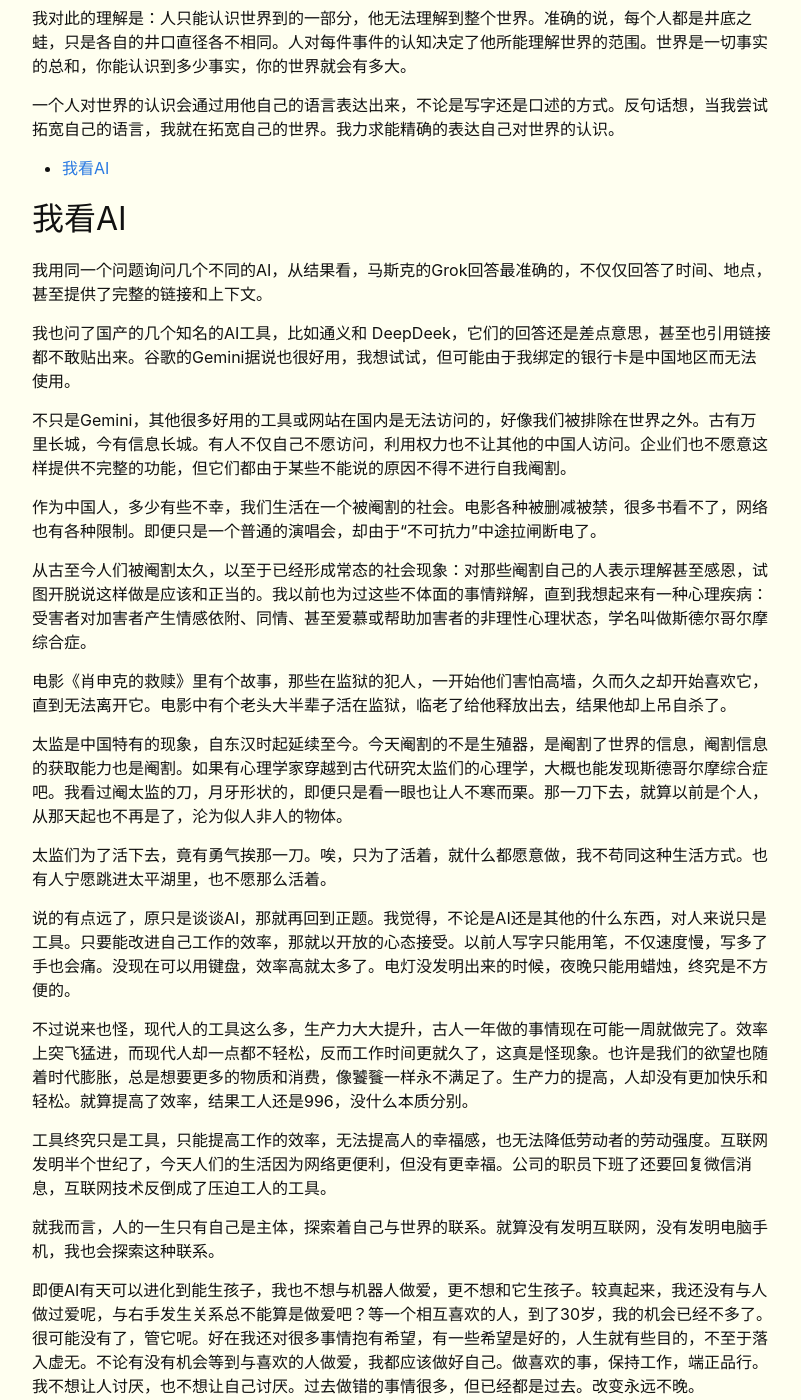
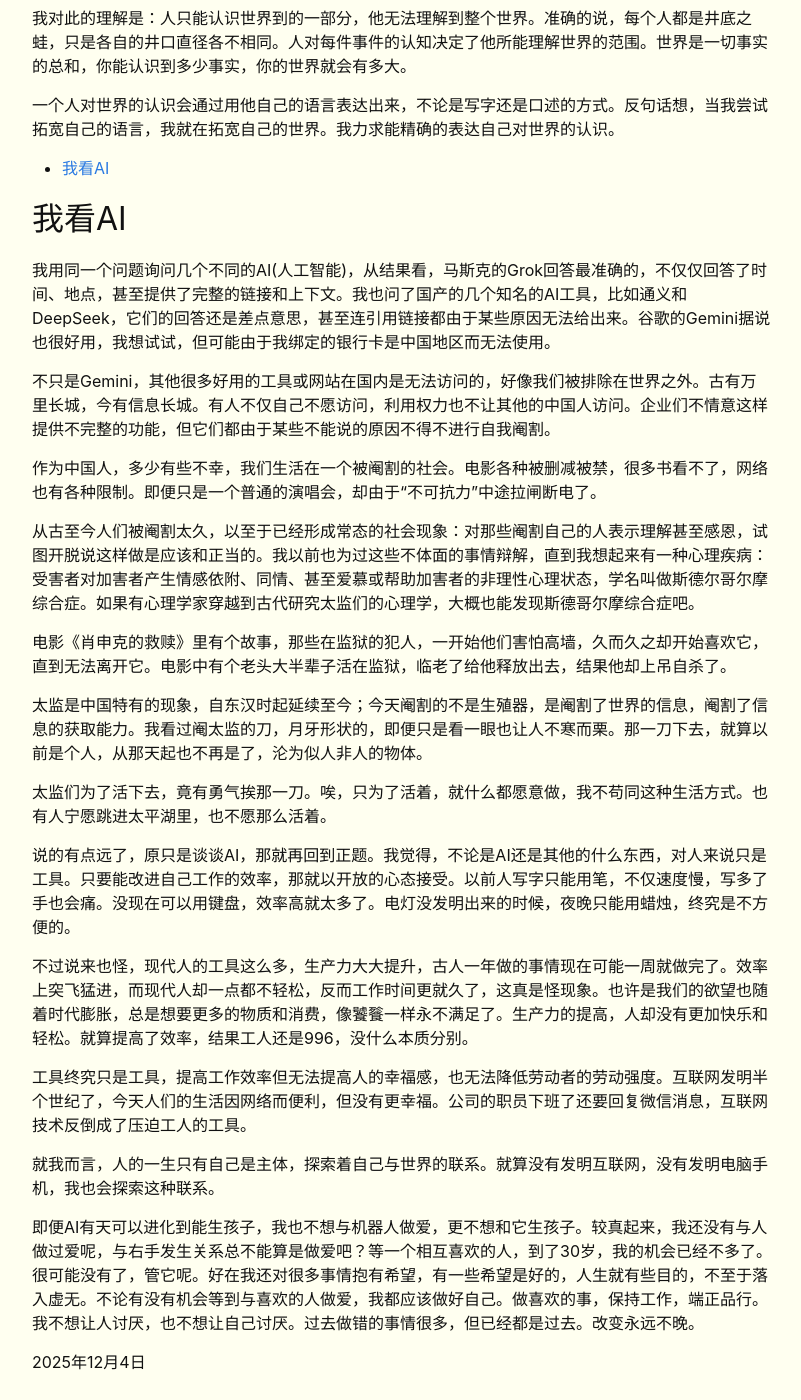
Before and after one commit to crb912/crb912.github.io, a Jekyll site: the page built from _posts/2025-06-15-language-means-world.md, in a window 1280 px wide and 1400 px high, scrolled down 275 px. Shown: the whole window, without its empty margins (238-1039 px from the left). Built offline with Jekyll 4.4.1, drawn with Linux system fonts in a browser that asks for light colours.

Commit message:
language are world

```diff
--- a/_posts/2025-06-15-language-means-world.md
+++ b/_posts/2025-06-15-language-means-world.md
@@ -17,19 +17,17 @@ category: Think
 
 ## 我看AI
 
-我用同一个问题询问几个不同的AI，从结果看，马斯克的Grok回答最准确的，不仅仅回答了时间、地点，甚至提供了完整的链接和上下文。
+我用同一个问题询问几个不同的AI(人工智能)，从结果看，马斯克的Grok回答最准确的，不仅仅回答了时间、地点，甚至提供了完整的链接和上下文。我也问了国产的几个知名的AI工具，比如通义和 DeepSeek，它们的回答还是差点意思，甚至连引用链接都由于某些原因无法给出来。谷歌的Gemini据说也很好用，我想试试，但可能由于我绑定的银行卡是中国地区而无法使用。
 
-我也问了国产的几个知名的AI工具，比如通义和 DeepDeek，它们的回答还是差点意思，甚至也引用链接都不敢贴出来。谷歌的Gemini据说也很好用，我想试试，但可能由于我绑定的银行卡是中国地区而无法使用。
-
-不只是Gemini，其他很多好用的工具或网站在国内是无法访问的，好像我们被排除在世界之外。古有万里长城，今有信息长城。有人不仅自己不愿访问，利用权力也不让其他的中国人访问。企业们也不愿意这样提供不完整的功能，但它们都由于某些不能说的原因不得不进行自我阉割。
+不只是Gemini，其他很多好用的工具或网站在国内是无法访问的，好像我们被排除在世界之外。古有万里长城，今有信息长城。有人不仅自己不愿访问，利用权力也不让其他的中国人访问。企业们不情意这样提供不完整的功能，但它们都由于某些不能说的原因不得不进行自我阉割。
 
 作为中国人，多少有些不幸，我们生活在一个被阉割的社会。电影各种被删减被禁，很多书看不了，网络也有各种限制。即便只是一个普通的演唱会，却由于“不可抗力”中途拉闸断电了。
 
-从古至今人们被阉割太久，以至于已经形成常态的社会现象：对那些阉割自己的人表示理解甚至感恩，试图开脱说这样做是应该和正当的。我以前也为过这些不体面的事情辩解，直到我想起来有一种心理疾病：受害者对加害者产生情感依附、同情、甚至爱慕或帮助加害者的非理性心理状态，学名叫做斯德尔哥尔摩综合症。
+从古至今人们被阉割太久，以至于已经形成常态的社会现象：对那些阉割自己的人表示理解甚至感恩，试图开脱说这样做是应该和正当的。我以前也为过这些不体面的事情辩解，直到我想起来有一种心理疾病：受害者对加害者产生情感依附、同情、甚至爱慕或帮助加害者的非理性心理状态，学名叫做斯德尔哥尔摩综合症。如果有心理学家穿越到古代研究太监们的心理学，大概也能发现斯德哥尔摩综合症吧。
 
 电影《肖申克的救赎》里有个故事，那些在监狱的犯人，一开始他们害怕高墙，久而久之却开始喜欢它，直到无法离开它。电影中有个老头大半辈子活在监狱，临老了给他释放出去，结果他却上吊自杀了。
 
-太监是中国特有的现象，自东汉时起延续至今。今天阉割的不是生殖器，是阉割了世界的信息，阉割信息的获取能力也是阉割。如果有心理学家穿越到古代研究太监们的心理学，大概也能发现斯德哥尔摩综合症吧。我看过阉太监的刀，月牙形状的，即便只是看一眼也让人不寒而栗。那一刀下去，就算以前是个人，从那天起也不再是了，沦为似人非人的物体。
+太监是中国特有的现象，自东汉时起延续至今；今天阉割的不是生殖器，是阉割了世界的信息，阉割了信息的获取能力。我看过阉太监的刀，月牙形状的，即便只是看一眼也让人不寒而栗。那一刀下去，就算以前是个人，从那天起也不再是了，沦为似人非人的物体。
 
 太监们为了活下去，竟有勇气挨那一刀。唉，只为了活着，就什么都愿意做，我不苟同这种生活方式。也有人宁愿跳进太平湖里，也不愿那么活着。
 
@@ -37,7 +35,7 @@ category: Think
 
 不过说来也怪，现代人的工具这么多，生产力大大提升，古人一年做的事情现在可能一周就做完了。效率上突飞猛进，而现代人却一点都不轻松，反而工作时间更就久了，这真是怪现象。也许是我们的欲望也随着时代膨胀，总是想要更多的物质和消费，像饕餮一样永不满足了。生产力的提高，人却没有更加快乐和轻松。就算提高了效率，结果工人还是996，没什么本质分别。
 
-工具终究只是工具，只能提高工作的效率，无法提高人的幸福感，也无法降低劳动者的劳动强度。互联网发明半个世纪了，今天人们的生活因为网络更便利，但没有更幸福。公司的职员下班了还要回复微信消息，互联网技术反倒成了压迫工人的工具。
+工具终究只是工具，提高工作效率但无法提高人的幸福感，也无法降低劳动者的劳动强度。互联网发明半个世纪了，今天人们的生活因网络而便利，但没有更幸福。公司的职员下班了还要回复微信消息，互联网技术反倒成了压迫工人的工具。
 
 就我而言，人的一生只有自己是主体，探索着自己与世界的联系。就算没有发明互联网，没有发明电脑手机，我也会探索这种联系。
 
```
